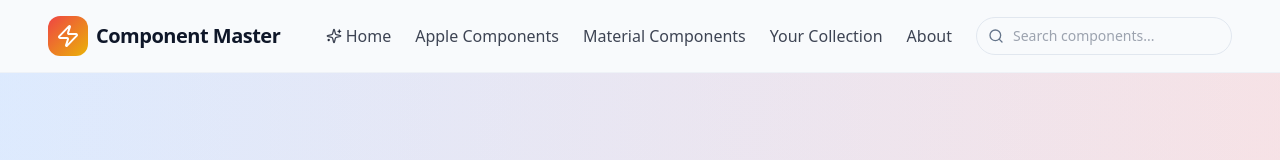
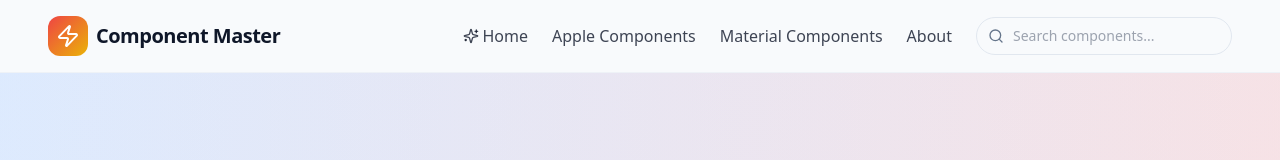
Before and after one commit to hisham86/simple-terminology-guide, a React (Vite) app: page / in a window 1280 px wide. Shown: the top 160 px of the page. Built offline with nearby package versions, Linux system fonts and the light colour scheme.

Commit message:
Remove "Your Collection" links
Removes the "Your Collection" links from the header navigation.

```diff
--- a/src/components/Header.tsx
+++ b/src/components/Header.tsx
@@ -29,9 +29,6 @@ const Header = () => {
             <Link to="/material-components" className="text-foreground/80 hover:text-primary transition-colors">
               Material Components
             </Link>
-            <a href="#" className="text-foreground/80 hover:text-primary transition-colors">
-              Your Collection
-            </a>
             <a href="#" className="text-foreground/80 hover:text-primary transition-colors">
               About
             </a>
@@ -68,9 +65,6 @@ const Header = () => {
               Material Components
             </Link>
             <a href="#" className="text-foreground/80 hover:text-primary transition-colors">
-              Your Collection
-            </a>
-            <a href="#" className="text-foreground/80 hover:text-primary transition-colors">
               About
             </a>
             <div className="relative mt-2">
```
